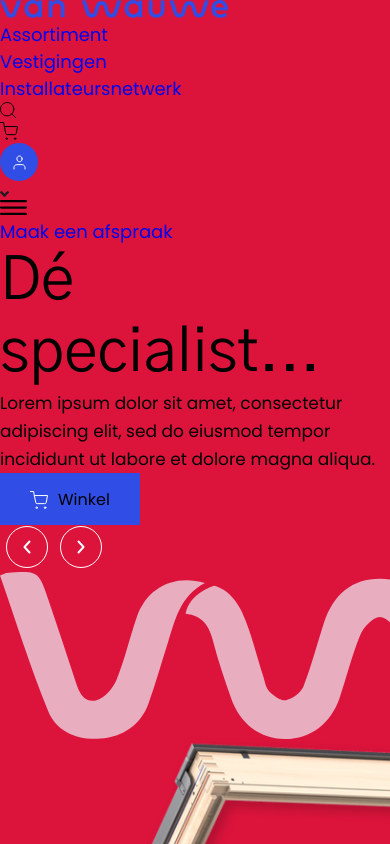
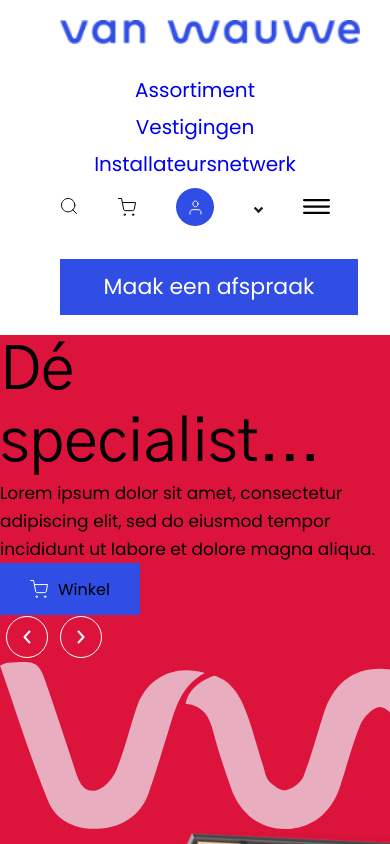
Before and after one commit to devojka-od-papira/task-libra-fire, a React (Create React App) app: page / in a window 390 px wide. Shown: the top 844 px of the page. Built offline with nearby package versions, Linux system fonts and the light colour scheme.

Commit message:
Added navbar mobile responsivnes

```diff
--- a/src/style/global.scss
+++ b/src/style/global.scss
@@ -9,7 +9,6 @@
   .container {
     max-width: 600px;
     margin: 0 auto;
-    background-color: crimson;
   }
 }
 
--- a/src/style/navbar.scss
+++ b/src/style/navbar.scss
@@ -1,11 +1,3 @@
-@media only screen and (max-width: 600px) {
-  .container {
-    max-width: 600px;
-    margin: 0 auto;
-    background-color: crimson;
-  }
-}
-
 /* Small devices (portrait tablets and large phones, 600px and up) */
 @media screen and (max-width: 1199px) and (min-width: 600px) {
   .container {
@@ -90,3 +82,53 @@
     }
   }
 }
+
+@media only screen and (max-width: 600px) {
+  nav {
+    width: 100%;
+    background-color: $white;
+    box-sizing: border-box;
+    padding: 20px 60px;
+
+    .logo {
+      width: 300px;
+      margin: 0 auto;
+
+      img {
+        width: 100%;
+        margin-bottom: 30px;
+      }
+    }
+    .main-nav {
+      text-align: center;
+
+      li {
+        margin-bottom: 10px;
+        font-size: 20px;
+      }
+    }
+
+    .icon-nav {
+      display: flex;
+      align-items: center;
+      justify-content: center;
+      margin-bottom: 30px;
+
+      li {
+        margin: 0 20px;
+      }
+    }
+
+    .make-appointment {
+      width: 100%;
+      background-color: $blue;
+      text-align: center;
+      padding: 14px;
+
+      a {
+        color: $white;
+        font-size: 22px;
+      }
+    }
+  }
+}
```
